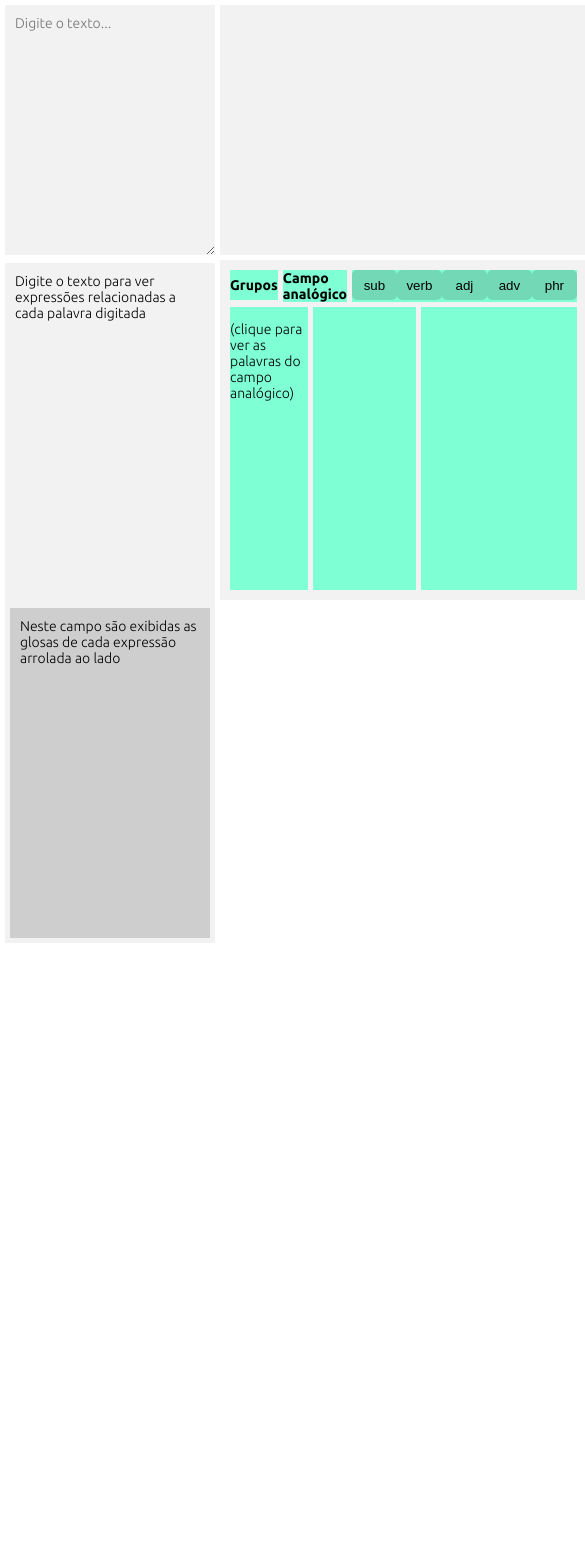
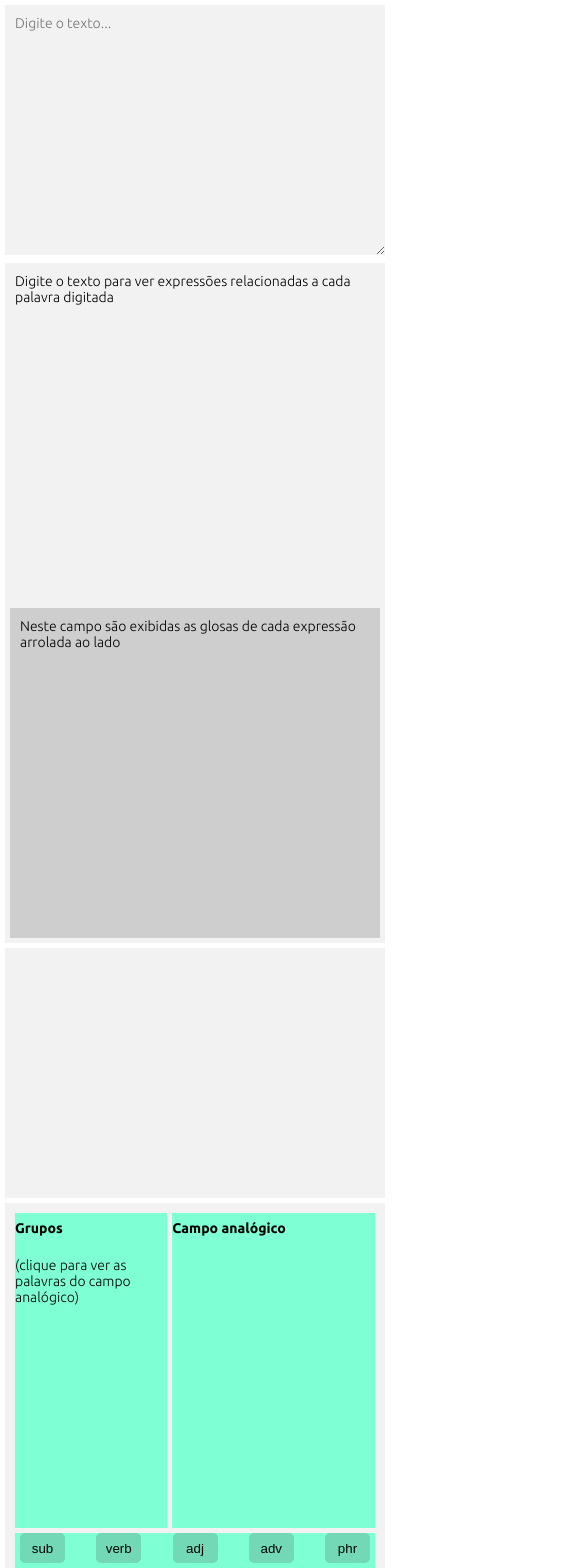
Before and after one commit to renribsilva/glossario, a Next.js app: page / in a window 390 px wide. Shown: the top 1568 px of the page, 585 px wide, since content can reach past the window. Before the commit the page ends 948 px from the top, so only its background shows below. Built offline with nearby package versions, Linux system fonts and the light colour scheme.

Commit message:
arquivos modificados

```diff
--- a/src/pages/index.tsx
+++ b/src/pages/index.tsx
@@ -280,24 +280,10 @@ export default function HomePage() {
       <div className={styles.home_rigth}>
         <div className={styles.synonim_container} />
         <div className={styles.analog_container}>
+          <div>
             <div className={styles.analog_header}>
               <div className={styles.analog_header_1}><strong>Grupos</strong></div>
               <div className={styles.analog_header_2}><strong>Campo analógico</strong></div>
-            <div className={styles.analog_header_3}>
-              {["sub", "verb", "adj", "adv", "phr"].map((list) => {
-                return (
-                  <button
-                    key={list}
-                    className={`${styles.analog_button} ${
-                      activeList === list ? styles.active : styles.inactive
-                    }`}
-                    onClick={() => handleListClick(list)}
-                  >
-                    {list}
-                  </button>
-                );
-              })}
-            </div>
             </div>
             <div className={styles.analog_groups}>
               <div>
@@ -327,6 +313,27 @@ export default function HomePage() {
                   </div>
                 )}
               </div>
+            </div>
+          </div>
+          <div>
+            <div className={styles.analog_header}>
+              <div className={styles.analog_header_3}>
+                {["sub", "verb", "adj", "adv", "phr"].map((list) => {
+                  return (
+                    <button
+                      key={list}
+                      className={`${styles.analog_button} ${
+                        activeList === list ? styles.active : styles.inactive
+                      }`}
+                      onClick={() => handleListClick(list)}
+                    >
+                      {list}
+                    </button>
+                  );
+                })}
+              </div>
+            </div>
+            <div className={styles.analog_groups}>
               <div>
                 <div>
                   {activeList === "sub"
@@ -361,5 +368,6 @@ export default function HomePage() {
           </div>
         </div>
       </div>
+    </div>
   );
 }
--- a/src/styles/index.module.css
+++ b/src/styles/index.module.css
@@ -6,6 +6,12 @@
   /* background-color: brown; */
   display: flex;
   gap: 5px
+}
+
+@media (max-width: 700px) {
+  .home {
+    flex-direction: column;
+  }
 }
 
 .home > div {
@@ -136,10 +142,16 @@
   background-color: var(--color-button-light);
   height: 340px;
   display: flex;
-  flex-direction: column;
   gap: 5px;
   padding: 10px;
   box-sizing: border-box;
+}
+
+@media (max-width: 800px) {
+  .analog_container {
+    flex-direction: column;
+    height: max-content;
+  }
 }
 
 .analog_header {
@@ -167,6 +179,9 @@
   flex: 3;
   display: flex;
   justify-content: space-between;
+  padding-left: 5px;
+  padding-right: 5px;
+  gap: 5px;
 }
 
 .analog_button {
@@ -210,4 +225,5 @@
   flex: 3;
   background-color: aquamarine;
   overflow: auto;
+  min-width: 225px;
 }
```
Lines whose indentation alone changed are shown as unchanged.
